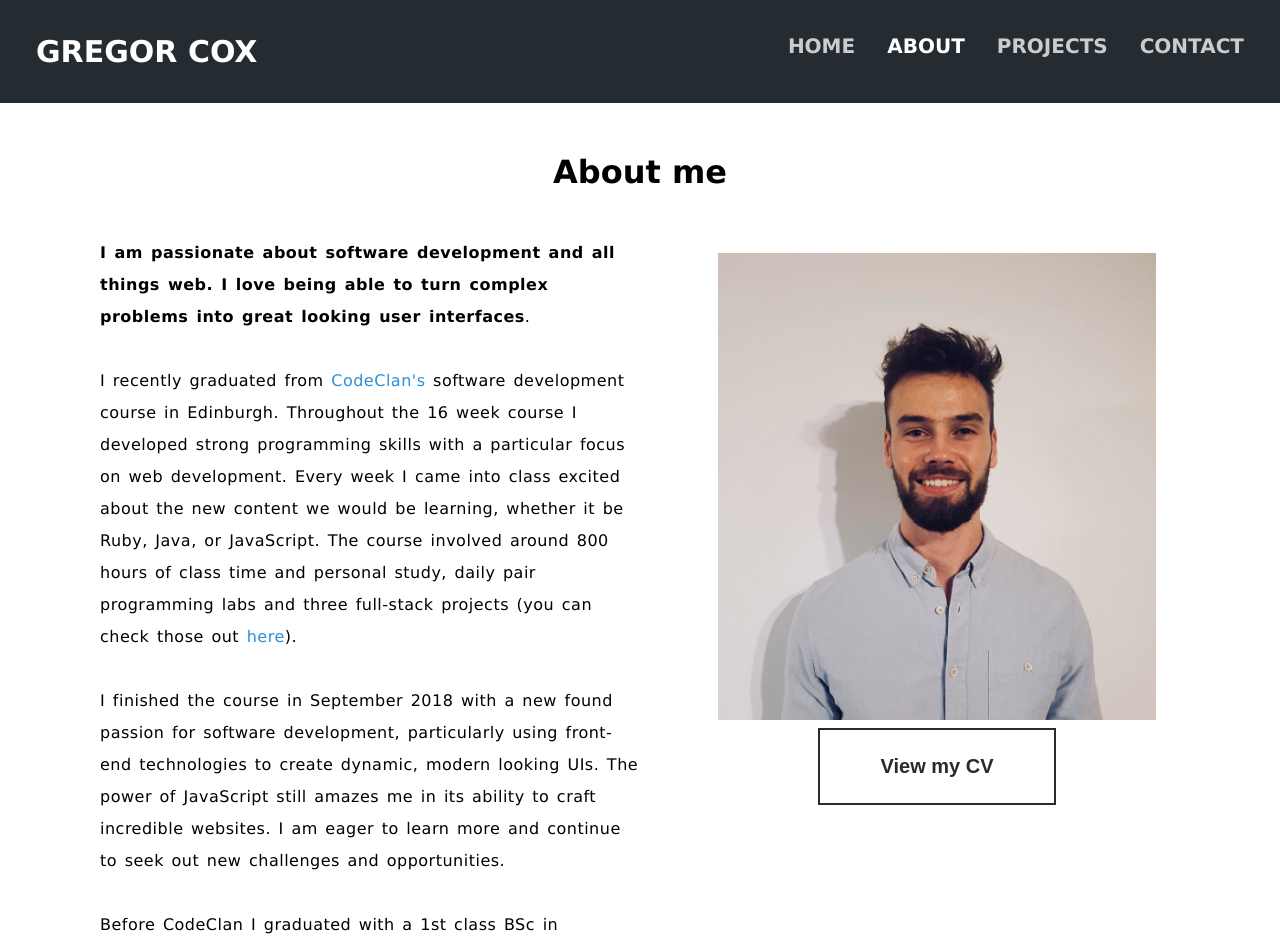
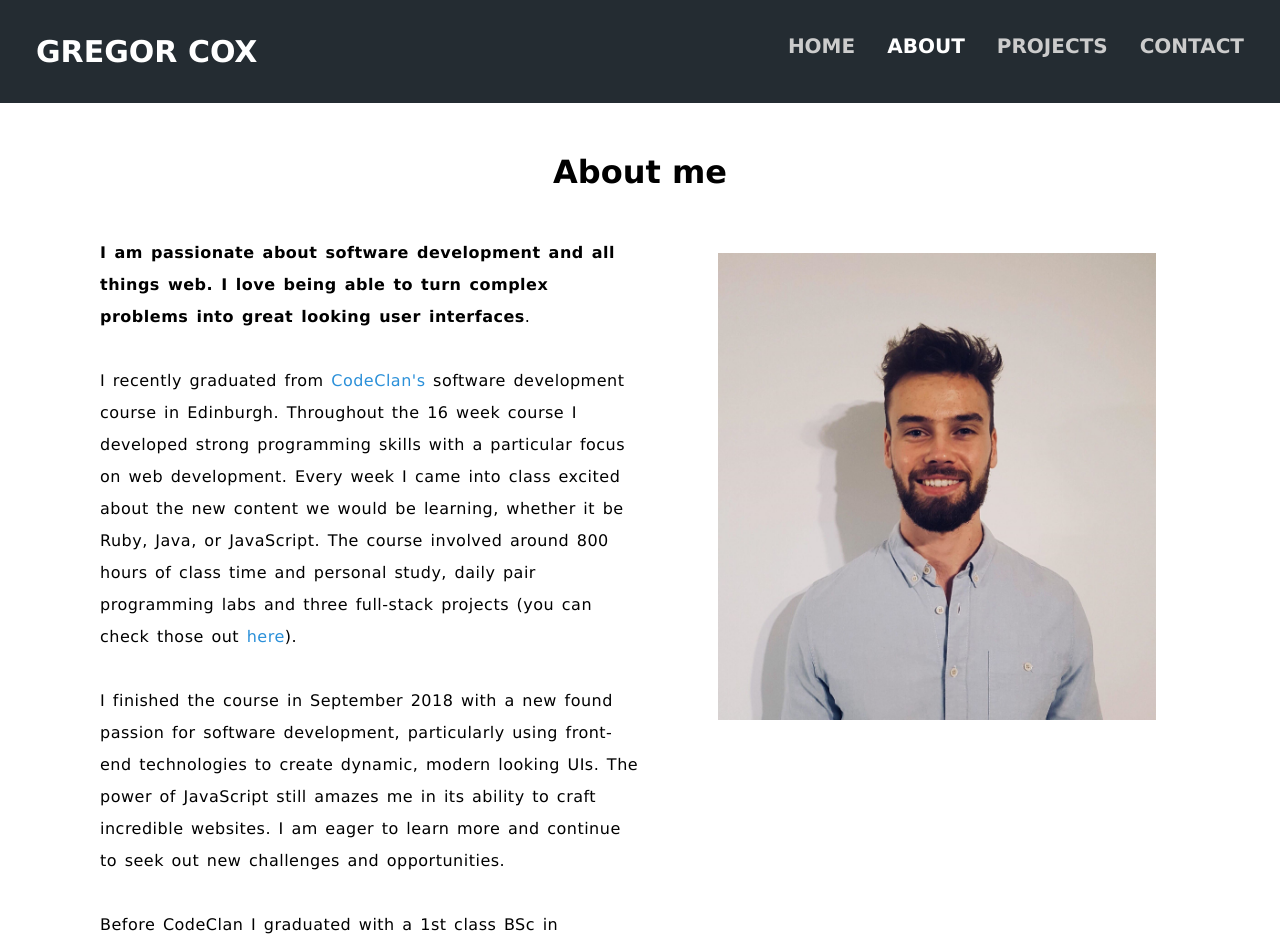
Before and after one commit to gregorcox/personal-site, a React (Create React App) app: page /about in a window 1280 px wide. Shown: the top 947 px of the page. Built offline with nearby package versions, Linux system fonts and the light colour scheme.

Commit message:
removes cv link

```diff
--- a/src/components/About.js
+++ b/src/components/About.js
@@ -16,9 +16,9 @@ const About = () => (
     </div>
     <div className="about-photo">
       <img className="profile" src={require('../images/profile.jpg')} alt="Gregor Cox" />
-      <form action={pdf} target="_blank">
+      {/* <form action={pdf} target="_blank">
         <input className="button" type="submit" value="View my CV" />
-      </form>
+      </form> */}
     </div>
   </div>
 );
```
